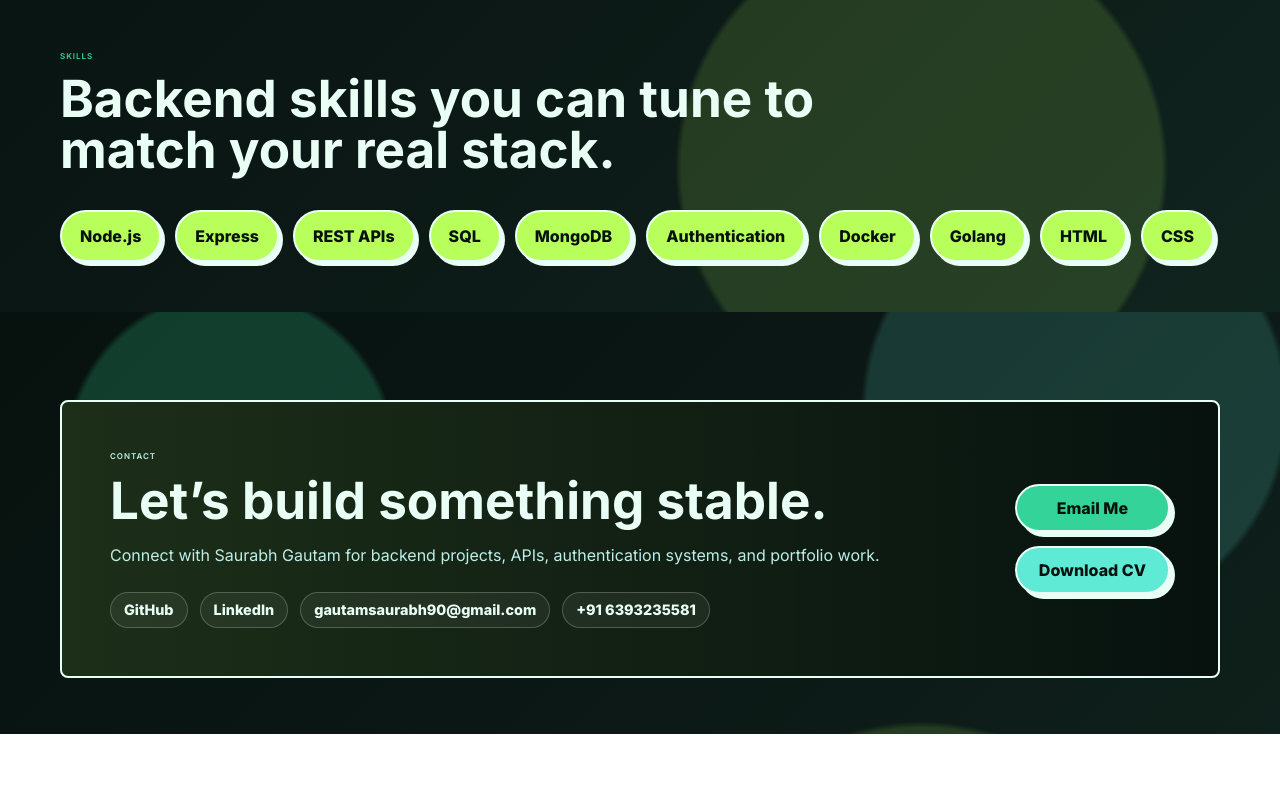
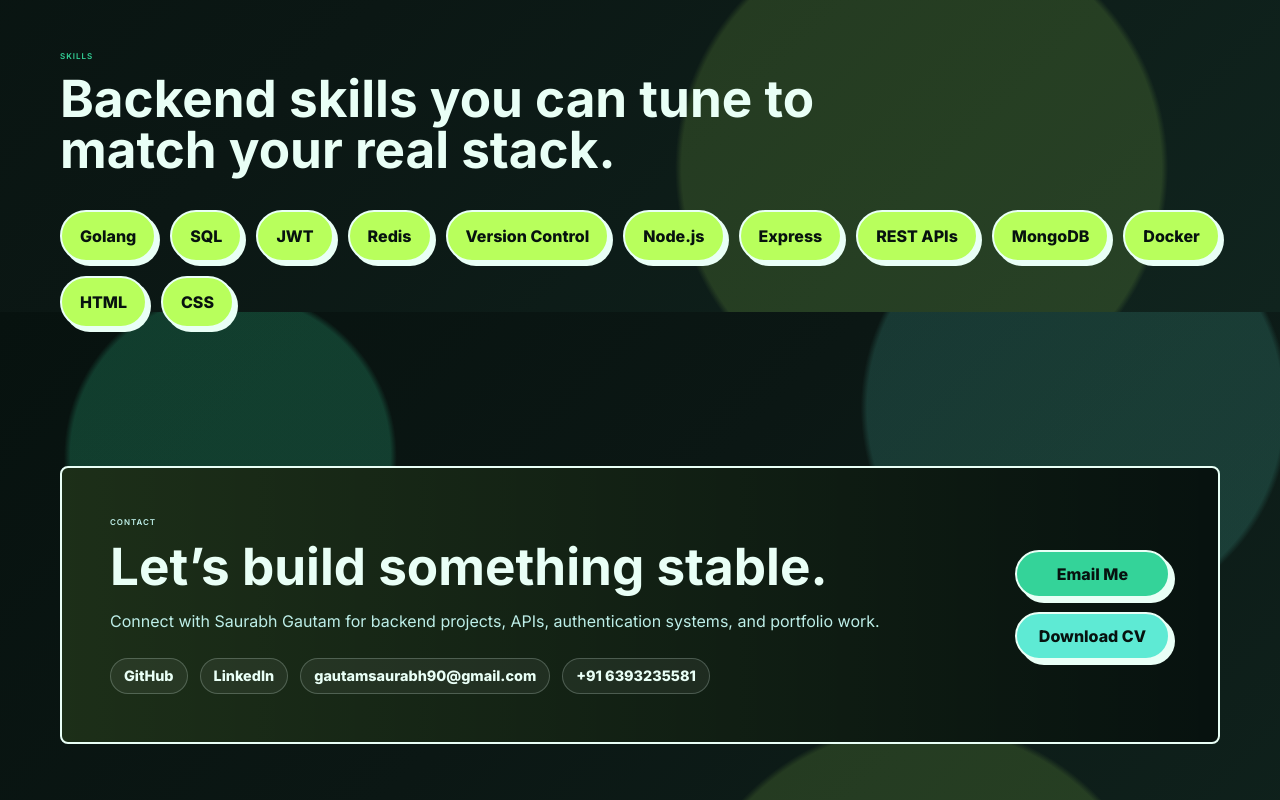
Before and after one commit to gautamsaurabh2710/My_Portfolio, a plain HTML site: page index.html in a window 1280 px wide. Shown: the part 2088-2888 px from the top of the page. Before the commit the page ends 2822 px from the top, so only its background shows below. Drawn offline with Linux system fonts and the light colour scheme.

Commit message:
update css file

```diff
--- a/index.html
+++ b/index.html
@@ -114,14 +114,16 @@
         <h2>Backend skills you can tune to match your real stack.</h2>
       </div>
       <div class="skill-list">
+        <span>Golang</span>
+        <span>SQL</span>
+        <span>JWT</span>
+        <span>Redis</span>
+        <span>Version Control</span>
         <span>Node.js</span>
         <span>Express</span>
         <span>REST APIs</span>
-        <span>SQL</span>
         <span>MongoDB</span>
-        <span>Authentication</span>
         <span>Docker</span>
-        <span>Golang</span>
         <span>HTML</span>
         <span>CSS</span>
 
```
